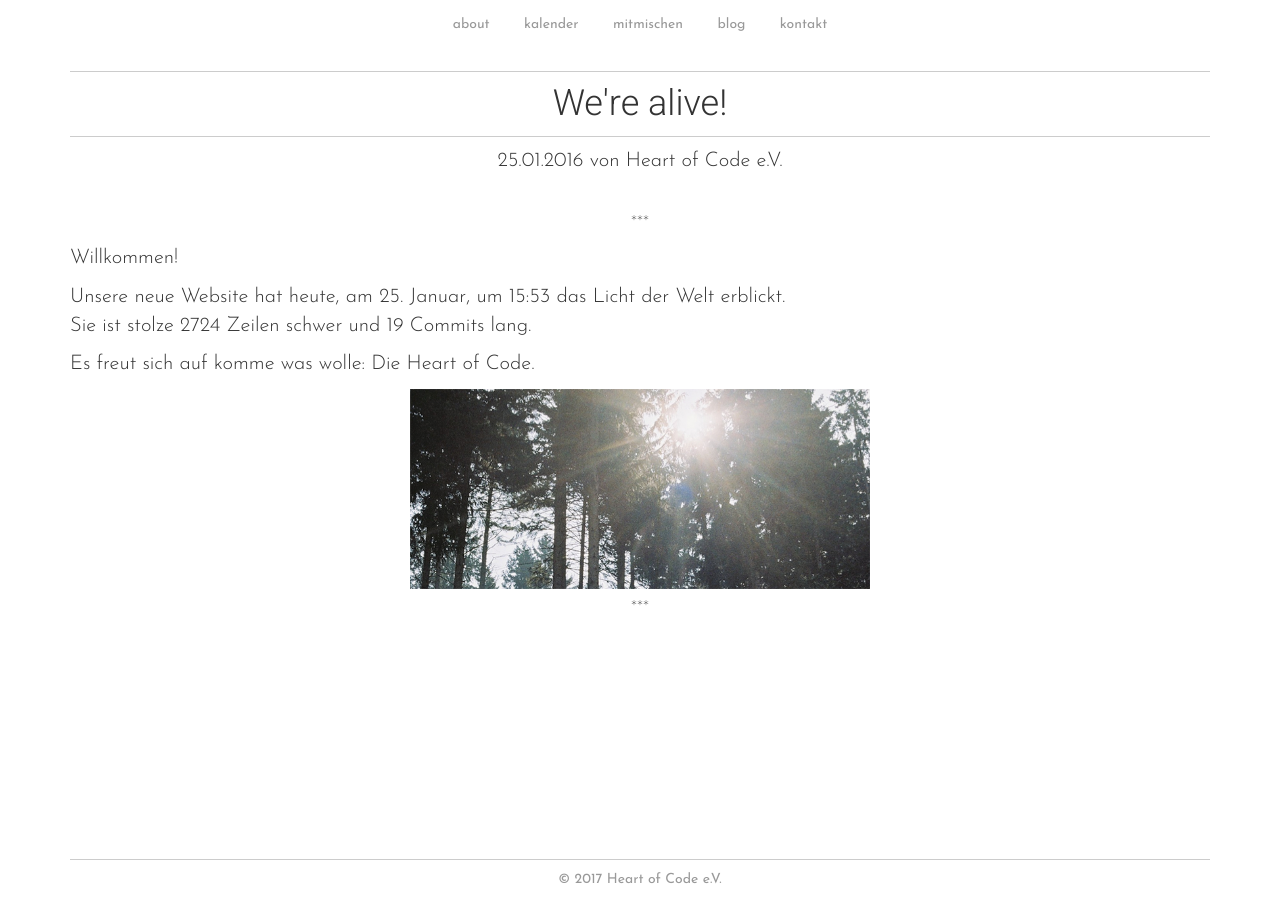
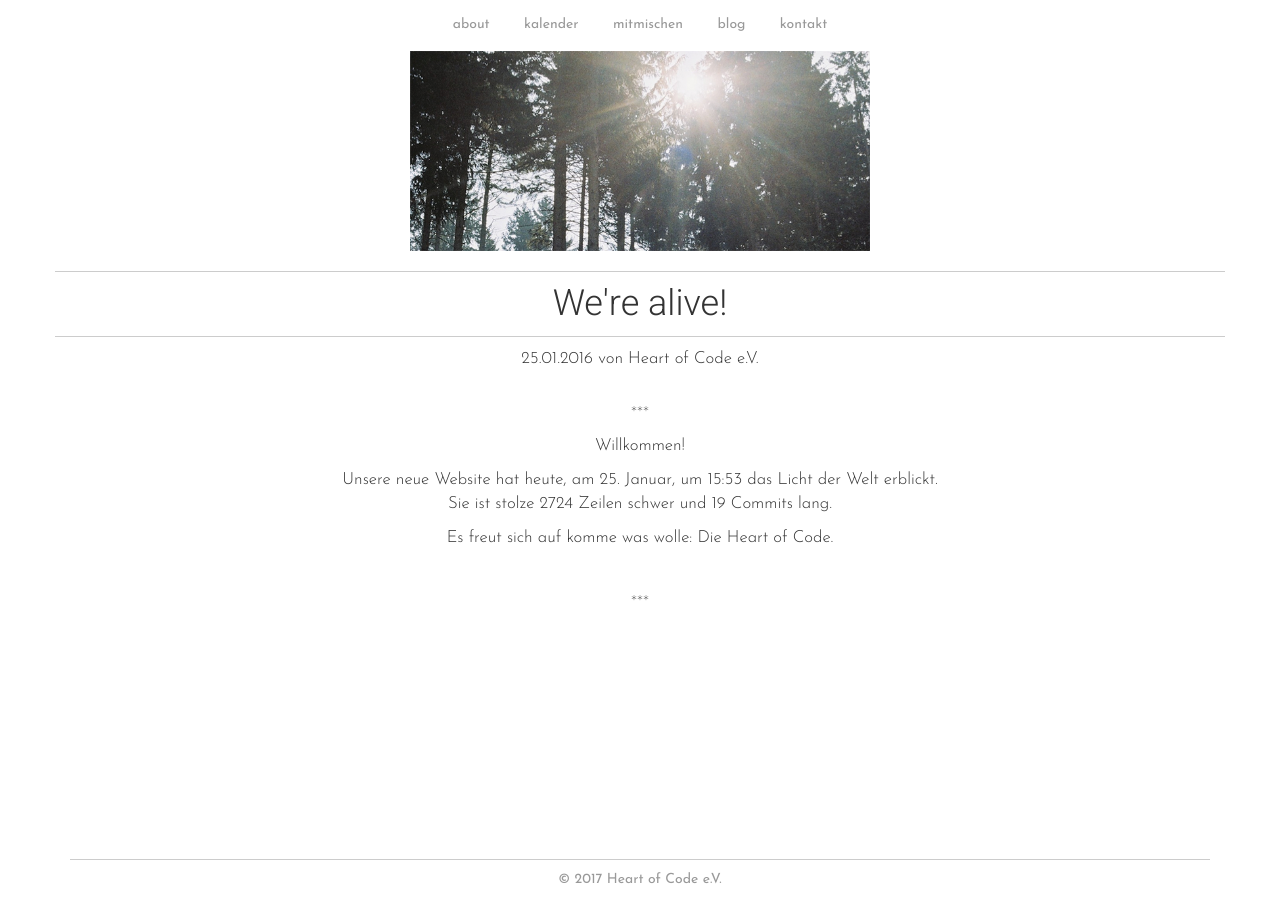
Before and after one commit to heartsofcode/heartofcode, a Jekyll site: the page built from blog/_posts/2016-01-25-its-alive.md, in a window 1280 px wide. Built offline with Jekyll 4.4.1, drawn with Linux system fonts in a browser that asks for light colours; some web fonts are replaced.

Commit message:
Cleans up blogpost theme

```diff
--- a/_includes/themes/bootstrap/blogpost.html
+++ b/_includes/themes/bootstrap/blogpost.html
@@ -1,11 +1,6 @@
-  <div class="col-md-12">
-    <div class="content center-text">
-      <h1>{{ page.title }}</h1>
-      <div class="post-date">{{ page.date | date:"%d.%m.%Y" }} von {{ page.author }}</div>
-      <br><h4>***</h4>
-      <p>{{ content }}</p>
-      <img src="{{ page.img }}" alt="blog-bild" class="blog-bild"/>
-      <br><h4>***</h4>
-    </div>
-
-  </div>
+  <img src="{{ page.img }}" alt="blog-bild" class="blog-bild"/>
+  <h1>{{ page.title }}</h1>
+  <div class="post-date">{{ page.date | date:"%d.%m.%Y" }} von {{ page.author }}</div>
+  <br><h4>***</h4>
+  <p>{{ content }}</p>
+  <br><h4>***</h4>
```
